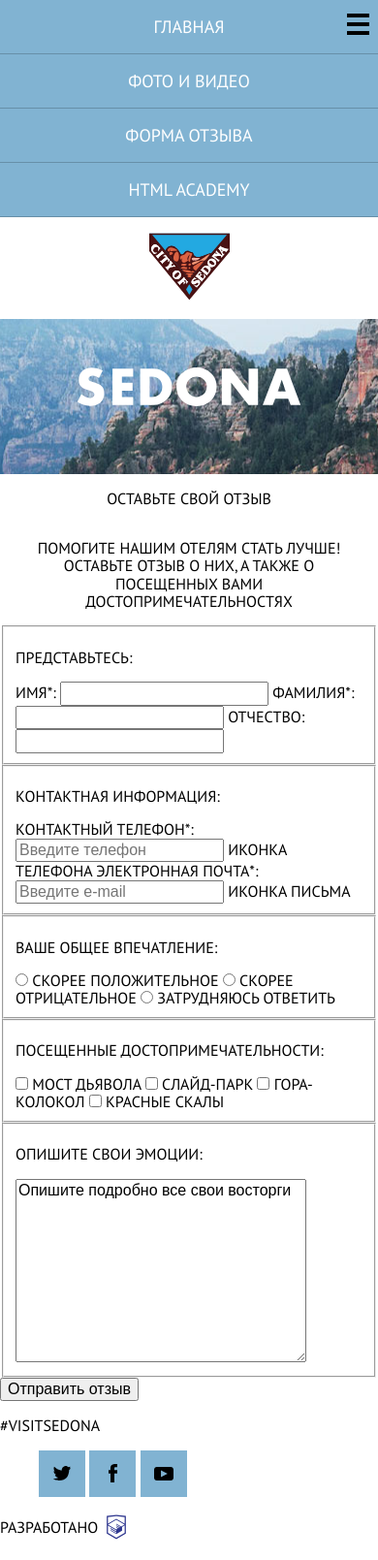
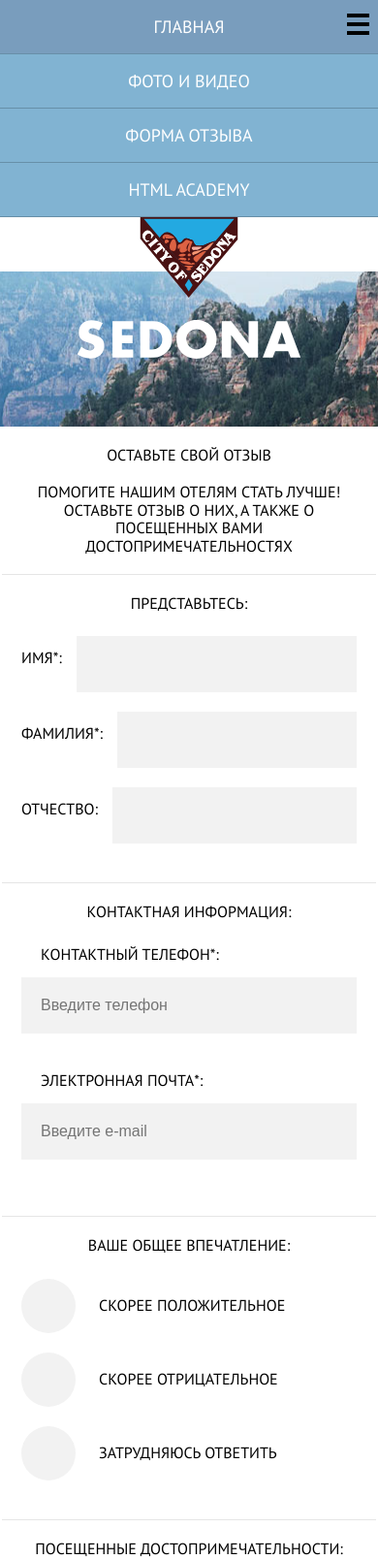
Before and after one commit to IGanzha/177675-sedona, a website: page form.html in a window 390 px wide. Shown: the top 1609 px of the page at 97% size. Drawn offline with nearby package versions, Linux system fonts and the light colour scheme; files that its build step writes are made by us from their sources; files whose address does not match are found by name.

Commit message:
Верстка мобильной версии

```diff
--- a/form.html
+++ b/form.html
@@ -27,7 +27,7 @@
       </nav>
       <div class="page-header__logo-block">
         <a class="page-header__logo-link" href="index.html">
-          <img class="page-header__logo-img" src="img/logo-sedona-mobile.svg" alt="Sedona-logo" width="83" height="102">
+          <img class="page-header__logo-img" src="img/logo-sedona-mobile.svg" alt="Sedona-logo" width="102" height="83">
         </a>
       </div>
     </header>
@@ -42,10 +42,10 @@
       <fieldset class="feedback-form__field">
         <p class="feedback-form__title">Представьтесь:</p>
         <label for="first-name" class="feedback-form__label"><span class="feedback-form__label-text">Имя*:</span>
-          <input type="text" class="feedback-form__input" id="first-name" name="first-name" >
+          <input type="text" class="feedback-form__input" id="first-name" name="first-name" required>
         </label>
         <label for="last-name" class="feedback-form__label"><span class="feedback-form__label-text"> Фамилия*:</span>
-          <input  type="text" class="feedback-form__input" id="last-name" name="last-name">
+          <input  type="text" class="feedback-form__input" id="last-name" name="last-name" required>
         </label>
         <label for="middle-name" class="feedback-form__label"><span class="feedback-form__label-text">Отчество:</span>
           <input type="text" class="feedback-form__input" id="middle-name" name="middle-name">
@@ -53,22 +53,22 @@
       </fieldset>
       <fieldset class="feedback-form__field">
         <p class="feedback-form__title">Контактная информация:</p>
-        <label for="tel" class="feedback-form__label"><span class="feedback-form__label-text">Контактный телефон*:</span>
+        <label for="tel" class="feedback-form__label feedback-form__label--contacts"><span class="feedback-form__label-text">Контактный телефон*:</span>
           <span class="feedback-form__input-wrap">
-            <input type="tel" class="feedback-form__input" id="tel" name="tel" placeholder="Введите телефон">
+            <input type="tel" class="feedback-form__input" id="tel" name="tel" placeholder="Введите телефон" required>
             <span class="feedback-form__icon feedback-form__icon--tel">Иконка телефона</span>
           </span>
         </label>
-        <label for="email" class="feedback-form__label"> <span class="feedback-form__label-text">Электронная почта*:</span>
+        <label for="email" class="feedback-form__label feedback-form__label--contacts"> <span class="feedback-form__label-text">Электронная почта*:</span>
           <span class="feedback-form__input-wrap">
-            <input type="email" class="feedback-form__input" id="email" name="email" placeholder="Введите e-mail">
+            <input type="email" class="feedback-form__input" id="email" name="email" placeholder="Введите e-mail" required>
             <span class="feedback-form__icon feedback-form__icon--email">Иконка письма</span>
           </span>
         </label>
       </fieldset>
-      <fieldset class="feedback-form__field">
+      <fieldset class="feedback-form__field feedback-form__field--impression">
         <p class="feedback-form__title">Ваше общее впечатление:</p>
-        <label for="good-imp" class="feedback-form__label">
+        <label for="good-imp" class="feedback-form__label feedback-form__label--impression">
           <input type="radio" class="feedback-form__input" name="impression" id="good-imp" value="good-imp">
           <span class="checkbox_indicator"></span> Скорее положительное
         </label>
@@ -81,7 +81,7 @@
           <span class="checkbox_indicator"></span> Затрудняюсь ответить
         </label>
       </fieldset>
-      <fieldset class="feedback-form__field">
+      <fieldset class="feedback-form__field feedback-form__field--visited-places">
         <p class="feedback-form__title">Посещенные достопримечательности:</p>
         <label for="devil-bridge" class="feedback-form__label">
           <input type="checkbox" class="feedback-form__input" name="The devil's bridge" id="devil-bridge">
@@ -102,7 +102,7 @@
       </fieldset>
       <fieldset class="feedback-form__field">
         <p class="feedback-form__title">Опишите свои эмоции:</p>
-        <textarea name="impression-desc" class="feedback-form__input feedback-form__textarea" id="#" cols="30" rows="10">Опишите подробно все свои восторги</textarea>
+        <textarea name="impression-desc" class="feedback-form__textarea" id="#"  rows="8">Опишите подробно все свои восторги</textarea>
       </fieldset>
       <input type="submit" class="btn btn--send-feedback" value="Отправить отзыв">
     </form>
--- a/less/content-block.less
+++ b/less/content-block.less
@@ -1,17 +1,44 @@
 .content-block {
-  display:flex;
-  flex-direction: column;
-  align-items: center;
-
-  min-width: 320px;
-  padding: 0 20px;
-}
-
-
-.content-block__title {
+/*  min-width: 320px;*/
+  padding: 20px;
   text-align: center;
 }
 
+.content-block__title {
+  padding: 0;
+  margin: 0;
+  margin-bottom: 20px;
+
+}
+
 .content-block__text {
-  text-align: center;
+  padding: 0;
+  margin: 0;
 }
+
+/*кнопку в отдельном  лесс файле делать?*/
+.btn {
+  display: block;
+  text-decoration: none;
+  padding: 20px 47px;
+  margin: 10px auto 10px auto;
+  background-color: #81b3d2;
+
+  color:#fff;
+  width: 280px;
+  height: 58px;
+}
+
+.btn:hover {
+  background-color: #799cbd;
+}
+
+.btn:active {
+  background-color: #6c94ba;
+  color:#a0b8d0;
+}
+
+.btn:disabled {
+  background-color: #e4e4e4;
+  color:#fff;
+}
--- a/less/features.less
+++ b/less/features.less
@@ -1,8 +1,7 @@
 .features {
   background-color: #81b3d2;
-  display: flex;
-  flex-direction: column;
-  align-items:center;
+  text-align: center;
+  padding-top: 10px;
 }
 
 .features__img {
@@ -19,8 +18,3 @@
   background: url("../img/photo-bridge-mobile@1x.jpg") center center no-repeat;
   background-size: cover;
 }
-
-.features__title,
-.features__desc {
-  text-align: center;
-}
--- /dev/null
+++ b/less/feedback-form.less
@@ -0,0 +1,98 @@
+.feedback-form {
+
+}
+
+.feedback-form__field {
+  display: flex;
+  flex-direction: column;
+  align-items: center;
+
+  padding:20px;
+
+  border: none;
+  border-bottom: 1px solid #e5e5e5;
+}
+
+.feedback-form__field:first-child {
+  border-top: 1px solid #e5e5e5;
+}
+
+.feedback-form__title {
+  padding: 0;
+  margin: 0;
+  margin-bottom: 25px;
+  text-align: center;
+}
+
+.feedback-form__label {
+  display: flex;
+  align-self: stretch;
+  margin-bottom: 20px;
+  align-items: center;
+}
+
+.feedback-form__label--contacts {
+  flex-wrap: wrap;
+}
+
+.feedback-form__input-wrap {
+  width: 100%;
+}
+
+.feedback-form__label-text {
+  margin-right: 15px;
+  margin-bottom: 15px;
+}
+
+.feedback-form__label--impression .feedback-form__label-text,
+.feedback-form__label--contacts .feedback-form__label-text {
+  margin-left:20px;
+}
+
+.feedback-form__input {
+  width: 100%;
+  height: 58px;
+  background-color: #f2f2f2;
+  border:none;
+  padding: 20px;
+}
+
+.feedback-form__textarea {
+  width: 100%;
+  background-color: #f2f2f2;
+  border:none;
+  padding: 20px;
+}
+
+.feedback-form__input[type="radio"],
+.feedback-form__input[type="checkbox"] {
+  display: none;
+}
+
+.feedback-form__icon {
+  font-size: 0;
+}
+
+.checkbox_indicator {
+  display: inline-block;
+  vertical-align: middle;
+  width: 56px;
+  height: 56px;
+  background-color: #f2f2f2;
+  border:none;
+  margin-right: 24px;
+}
+
+.feedback-form__field--impression .checkbox_indicator {
+  border-radius: 50%;
+}
+
+.feedback-form__field--visited-places .checkbox_indicator {
+  border-radius: 5px;
+}
+
+
+.btn--send-feedback {
+  text-transform: uppercase;
+  border:none;
+}
--- a/less/header-nav.less
+++ b/less/header-nav.less
@@ -27,4 +27,15 @@
   line-height: 40px;
   padding: 8px;
   text-align: center;
+  background-color: #81b3d2;
 }
+
+.header-nav__link[href]:hover {
+  background-color: #799dbd;
+}
+
+
+.header-nav__link[href]:active {
+  background-color: #6c95ba;
+  color:#9db6cf;
+}
--- a/less/other-features.less
+++ b/less/other-features.less
@@ -1,16 +1,9 @@
 .other-features {
-  display: flex;
-  flex-direction: column;
-  align-items: center;
+  padding: 0 20px;
+  text-align:center;
 
-  &__item {
-    display: flex;
-    flex-direction: column;
-    align-items: center;
-    }
 }
 
-.other-features__title,
-.other-features {
-  text-align: center;
+.other-features__item {
+  border-bottom: 1px solid grey;
 }
--- a/less/page-footer.less
+++ b/less/page-footer.less
@@ -1,3 +1,19 @@
+.page-footer {
+  text-align: center;
+  padding-top: 40px;
+}
+
+.page-footer__tag {
+  margin: 0;
+  margin-bottom: 40px;
+}
+
+.social {
+  margin:0;
+  margin-bottom: 40px;
+  padding: 0;
+}
+
 .page-footer__link {
 	text-decoration: none;
 	color: black;
--- a/less/page-header.less
+++ b/less/page-header.less
@@ -1,16 +1,20 @@
 
 .page-header {
-  display:flex;
-  flex-direction: column;
-  justify-content: flex-start;
   position: relative;
+  text-align: center;
 }
 
 .page-header__logo-block {
-  flex-shrink: 0;
-  margin:0 auto;
+  margin: 0 auto;
   padding:0;
-  /*Почему логотип не прилипает к меню? Маргинов/паддингов нет.*/
+  /*text-align: center;*/
+
+}
+
+.page-header__logo-link {
+  display: inline-block;
+  vertical-align: middle;
+  height: 56px;
 }
 
 .page-header__menu-btn {
--- a/less/photo-post.less
+++ b/less/photo-post.less
@@ -1,6 +1,38 @@
+.photo-post {
+  padding:20px;
+  border-bottom: 1px solid #e5e5e5;
+}
+
+.photo-post:first-child {
+  border-top: 1px solid #e5e5e5;
+}
+
 .photo-post__img-link,
 .photo-post__title-link,
 .photo-post__author-link {
 	text-decoration: none;
 	color:black;
 }
+
+.photo-post__author {
+  text-transform: none;
+}
+
+.btn-like {
+  border: none;
+  background: none;
+  position: relative;
+  margin-left: 35px;
+  cursor: pointer;
+  line-height: 24px;
+}
+
+.btn-like::before {
+  position: absolute;
+  content: "";
+  display: block;
+  height: 24px;
+  width: 24px;
+  left: -35px;
+  background: url("../img/icon-like.svg") center center no-repeat;
+}
--- a/less/style.less
+++ b/less/style.less
@@ -12,3 +12,4 @@
 @import "page-footer.less";
 @import "social.less";
 @import "photo-post.less";
+@import "feedback-form.less";
--- a/less/sub-features.less
+++ b/less/sub-features.less
@@ -1,14 +1,5 @@
 .sub-features {
-  display: flex;
-  flex-direction: column;
-  align-items: flex-start;
-
   padding: 0 20px 0 70px;
-
-  &__block {
-    display: flex;
-    flex-direction: column;
-    align-items: flex-start;
-  }
+  /*text-align: center;*/
 
 }
```
Also changed, not shown: index.html (+3 -3 lines), photo.html (+9 -9 lines).
